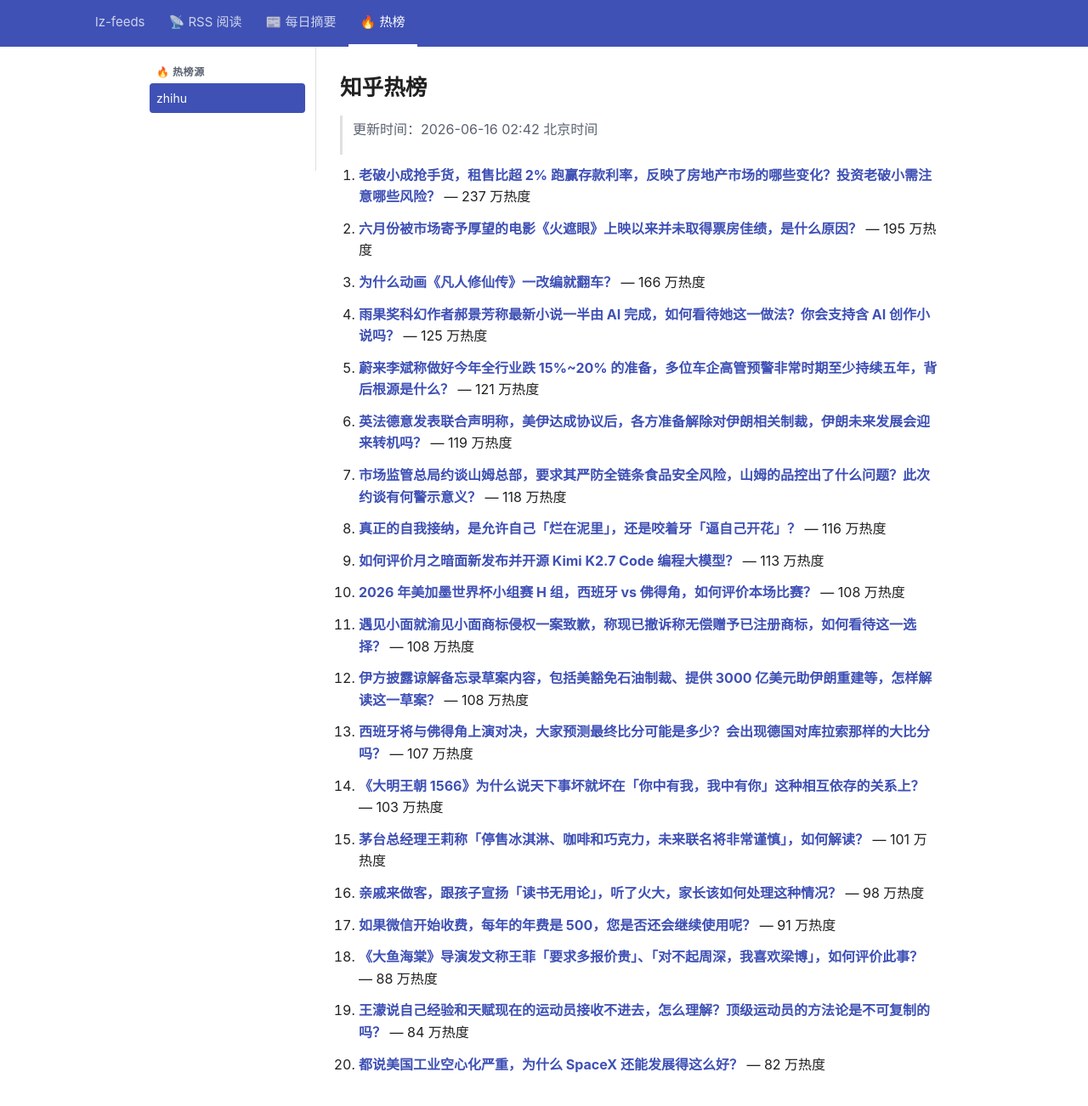
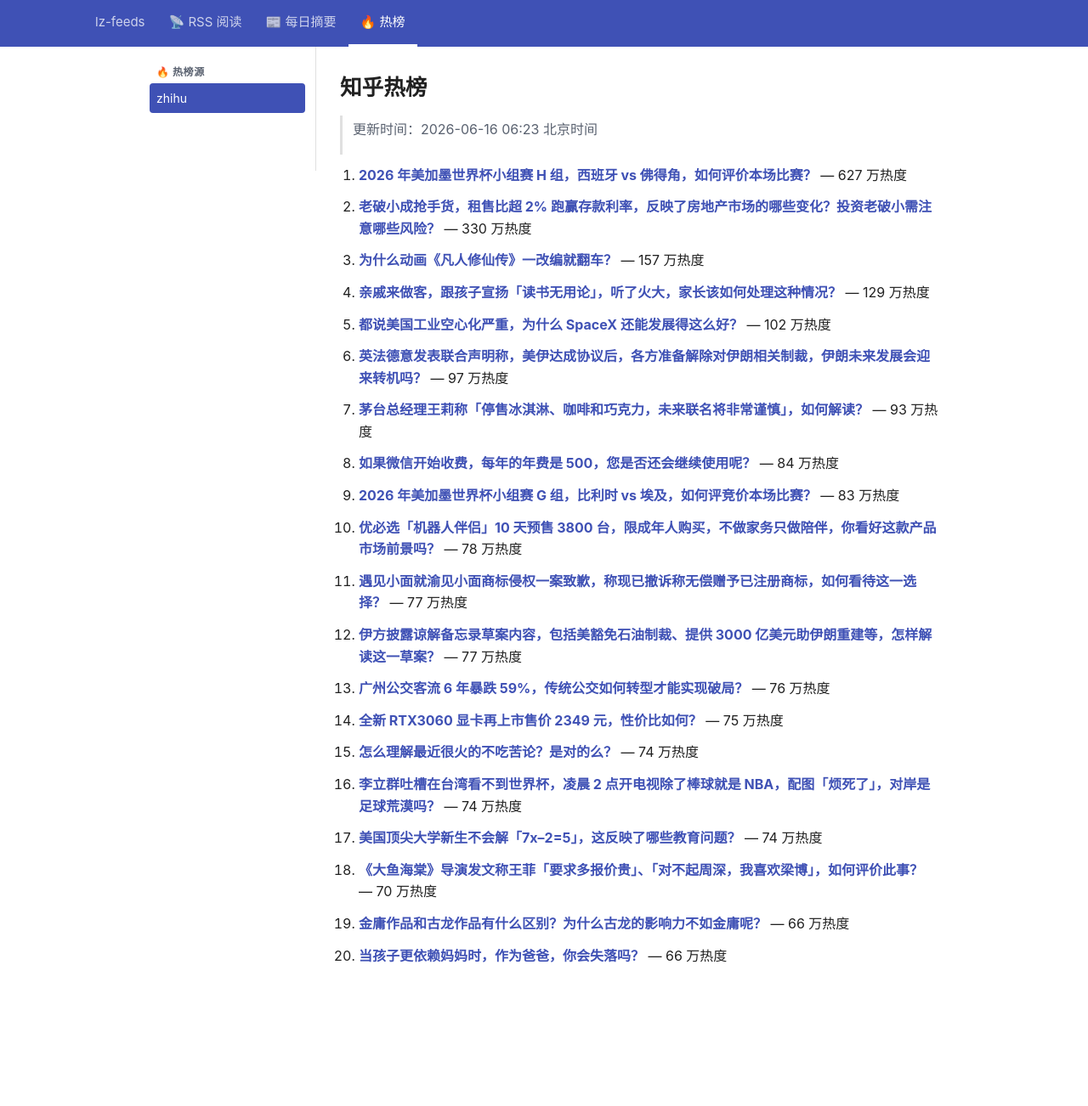
Before and after one commit to lizhang0101/lz-feeds, a Jekyll site: the page built from _hotlist/zhihu.md, in a window 1280 px wide and 1330 px high. Shown: the top 1302 px of the window at 85% size. Built offline with Jekyll 4.4.1, drawn with Linux system fonts in a browser that asks for light colours.

Commit message:
hotlist: 2026-06-15T22:23Z

```diff
--- a/_hotlist/zhihu.md
+++ b/_hotlist/zhihu.md
@@ -1,48 +1,48 @@
 ---
-updated: 2026-06-16 02:42 北京时间
+updated: 2026-06-16 06:23 北京时间
 count: 20
 ---
 
 # 知乎热榜
 
-> 更新时间：2026-06-16 02:42 北京时间
+> 更新时间：2026-06-16 06:23 北京时间
 
-1. **[老破小成抢手货，租售比超 2% 跑赢存款利率，反映了房地产市场的哪些变化？投资老破小需注意哪些风险？](https://www.zhihu.com/question/2049563481884701466)** — 237 万热度
+1. **[2026 年美加墨世界杯小组赛 H 组，西班牙 vs 佛得角，如何评价本场比赛？](https://www.zhihu.com/question/2049905235586281786)** — 627 万热度
 
-2. **[六月份被市场寄予厚望的电影《火遮眼》上映以来并未取得票房佳绩，是什么原因？](https://www.zhihu.com/question/2049399794507030655)** — 195 万热度
+2. **[老破小成抢手货，租售比超 2% 跑赢存款利率，反映了房地产市场的哪些变化？投资老破小需注意哪些风险？](https://www.zhihu.com/question/2049563481884701466)** — 330 万热度
 
-3. **[为什么动画《凡人修仙传》一改编就翻车？](https://www.zhihu.com/question/2049585439095394392)** — 166 万热度
+3. **[为什么动画《凡人修仙传》一改编就翻车？](https://www.zhihu.com/question/2049585439095394392)** — 157 万热度
 
-4. **[雨果奖科幻作者郝景芳称最新小说一半由 AI 完成，如何看待她这一做法？你会支持含 AI 创作小说吗？](https://www.zhihu.com/question/2049845138457719674)** — 125 万热度
+4. **[亲戚来做客，跟孩子宣扬「读书无用论」，听了火大，家长该如何处理这种情况？](https://www.zhihu.com/question/2034319204476777226)** — 129 万热度
 
-5. **[蔚来李斌称做好今年全行业跌 15%~20% 的准备，多位车企高管预警非常时期至少持续五年，背后根源是什么？](https://www.zhihu.com/question/2049485598407373278)** — 121 万热度
+5. **[都说美国工业空心化严重，为什么 SpaceX 还能发展得这么好？](https://www.zhihu.com/question/2049538454837530779)** — 102 万热度
 
-6. **[英法德意发表联合声明称，美伊达成协议后，各方准备解除对伊朗相关制裁，伊朗未来发展会迎来转机吗？](https://www.zhihu.com/question/2049822674235438895)** — 119 万热度
+6. **[英法德意发表联合声明称，美伊达成协议后，各方准备解除对伊朗相关制裁，伊朗未来发展会迎来转机吗？](https://www.zhihu.com/question/2049822674235438895)** — 97 万热度
 
-7. **[市场监管总局约谈山姆总部，要求其严防全链条食品安全风险，山姆的品控出了什么问题？此次约谈有何警示意义？](https://www.zhihu.com/question/2049810638076130456)** — 118 万热度
+7. **[茅台总经理王莉称「停售冰淇淋、咖啡和巧克力，未来联名将非常谨慎」，如何解读？](https://www.zhihu.com/question/2049757922381357309)** — 93 万热度
 
-8. **[真正的自我接纳，是允许自己「烂在泥里」，还是咬着牙「逼自己开花」？](https://www.zhihu.com/question/2049448960029374411)** — 116 万热度
+8. **[如果微信开始收费，每年的年费是 500，您是否还会继续使用呢？](https://www.zhihu.com/question/378265004)** — 84 万热度
 
-9. **[如何评价月之暗面新发布并开源 Kimi K2.7 Code 编程大模型？](https://www.zhihu.com/question/2049041027298750565)** — 113 万热度
+9. **[2026 年美加墨世界杯小组赛 G 组，比利时 vs 埃及，如何评竞价本场比赛？](https://www.zhihu.com/question/2049905516860498644)** — 83 万热度
 
-10. **[2026 年美加墨世界杯小组赛 H 组，西班牙 vs 佛得角，如何评价本场比赛？](https://www.zhihu.com/question/2049905235586281786)** — 108 万热度
+10. **[优必选「机器人伴侣」10 天预售 3800 台，限成年人购买，不做家务只做陪伴，你看好这款产品市场前景吗？](https://www.zhihu.com/question/2049162105648051147)** — 78 万热度
 
-11. **[遇见小面就渝见小面商标侵权一案致歉，称现已撤诉称无偿赠予已注册商标，如何看待这一选择？](https://www.zhihu.com/question/2049764917226337970)** — 108 万热度
+11. **[遇见小面就渝见小面商标侵权一案致歉，称现已撤诉称无偿赠予已注册商标，如何看待这一选择？](https://www.zhihu.com/question/2049764917226337970)** — 77 万热度
 
-12. **[伊方披露谅解备忘录草案内容，包括美豁免石油制裁、提供 3000 亿美元助伊朗重建等，怎样解读这一草案？](https://www.zhihu.com/question/2049795490623874487)** — 108 万热度
+12. **[伊方披露谅解备忘录草案内容，包括美豁免石油制裁、提供 3000 亿美元助伊朗重建等，怎样解读这一草案？](https://www.zhihu.com/question/2049795490623874487)** — 77 万热度
 
-13. **[西班牙将与佛得角上演对决，大家预测最终比分可能是多少？会出现德国对库拉索那样的大比分吗？](https://www.zhihu.com/question/2049820244332508962)** — 107 万热度
+13. **[广州公交客流 6 年暴跌 59%，传统公交如何转型才能实现破局？](https://www.zhihu.com/question/2048436426153447769)** — 76 万热度
 
-14. **[《大明王朝 1566》为什么说天下事坏就坏在「你中有我，我中有你」这种相互依存的关系上？](https://www.zhihu.com/question/2034908885258064828)** — 103 万热度
+14. **[全新 RTX3060 显卡再上市售价 2349 元，性价比如何？](https://www.zhihu.com/question/2047077275779306805)** — 75 万热度
 
-15. **[茅台总经理王莉称「停售冰淇淋、咖啡和巧克力，未来联名将非常谨慎」，如何解读？](https://www.zhihu.com/question/2049757922381357309)** — 101 万热度
+15. **[怎么理解最近很火的不吃苦论？是对的么？](https://www.zhihu.com/question/2049119262955066176)** — 74 万热度
 
-16. **[亲戚来做客，跟孩子宣扬「读书无用论」，听了火大，家长该如何处理这种情况？](https://www.zhihu.com/question/2034319204476777226)** — 98 万热度
+16. **[李立群吐槽在台湾看不到世界杯，凌晨 2 点开电视除了棒球就是 NBA，配图「烦死了」，对岸是足球荒漠吗？](https://www.zhihu.com/question/2049133049393189788)** — 74 万热度
 
-17. **[如果微信开始收费，每年的年费是 500，您是否还会继续使用呢？](https://www.zhihu.com/question/378265004)** — 91 万热度
+17. **[美国顶尖大学新生不会解「7x–2=5」，这反映了哪些教育问题？](https://www.zhihu.com/question/2048465671999197707)** — 74 万热度
 
-18. **[《大鱼海棠》导演发文称王菲「要求多报价贵」、「对不起周深，我喜欢梁博」，如何评价此事？](https://www.zhihu.com/question/2049533398402781507)** — 88 万热度
+18. **[《大鱼海棠》导演发文称王菲「要求多报价贵」、「对不起周深，我喜欢梁博」，如何评价此事？](https://www.zhihu.com/question/2049533398402781507)** — 70 万热度
 
-19. **[王濛说自己经验和天赋现在的运动员接收不进去，怎么理解？顶级运动员的方法论是不可复制的吗？](https://www.zhihu.com/question/2048731297963405394)** — 84 万热度
+19. **[金庸作品和古龙作品有什么区别？为什么古龙的影响力不如金庸呢？](https://www.zhihu.com/question/2046259193183786518)** — 66 万热度
 
-20. **[都说美国工业空心化严重，为什么 SpaceX 还能发展得这么好？](https://www.zhihu.com/question/2049538454837530779)** — 82 万热度
+20. **[当孩子更依赖妈妈时，作为爸爸，你会失落吗？](https://www.zhihu.com/question/2045869287827575841)** — 66 万热度
```
